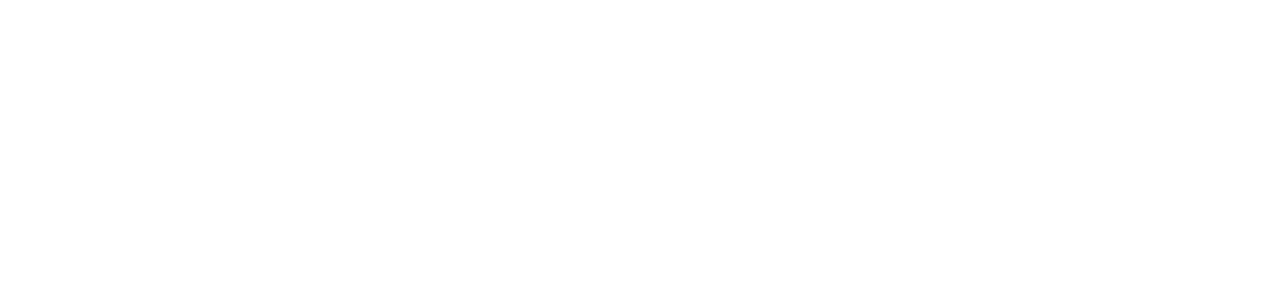
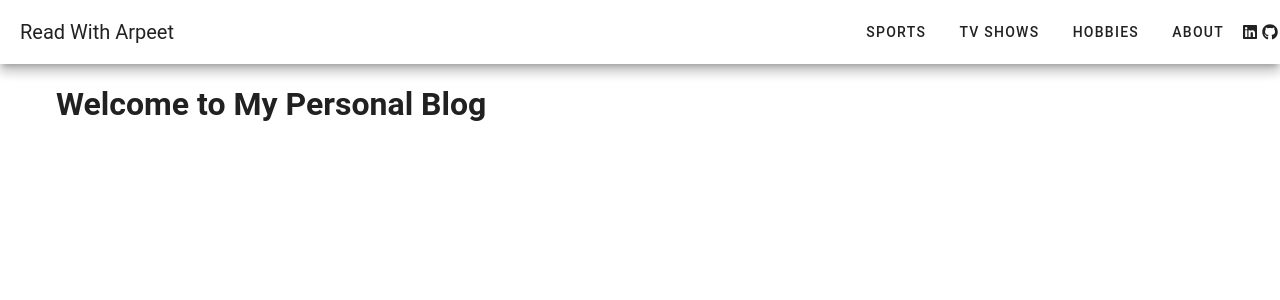
Before and after one commit to anaik31/personal_blog, a Vue app in the folder vue-blog/: page / in a window 1280 px wide. Shown: the top 300 px of the page. Built offline with nearby package versions, Linux system fonts and the light colour scheme.

Commit message:
Adding Top Navigation Bar.

```diff
--- a/vue-blog/index.html
+++ b/vue-blog/index.html
@@ -2,7 +2,11 @@
 <html lang="en">
   <head>
     <meta charset="UTF-8" />
-    <link rel="icon" type="image/svg+xml" href="/vite.svg" />
+    <link
+  href="https://cdn.jsdelivr.net/npm/@mdi/font@6.x/css/materialdesignicons.min.css"
+  rel="stylesheet"
+/>
+
     <meta name="viewport" content="width=device-width, initial-scale=1.0" />
     <title>Arpeet's Blog</title>
   </head>
--- a/vue-blog/src/App.vue
+++ b/vue-blog/src/App.vue
@@ -1,10 +1,9 @@
 <template>
-  <div>
-
-  </div>
+<Header />
 </template>
 
 <script setup>
+import Header from './components/Header.vue'
 </script>
 
 <style scoped>
--- /dev/null
+++ b/vue-blog/src/components/Header.vue
@@ -0,0 +1,31 @@
+<template>
+  <v-app>
+    <v-app-bar :elevation="8" >
+      <v-app-bar-title>Read With Arpeet</v-app-bar-title>
+      <v-btn>Sports</v-btn>
+      <v-btn>TV Shows</v-btn>
+      <v-btn>Hobbies</v-btn>
+      <v-btn>About</v-btn>
+      <font-awesome-icon :icon="['fab', 'linkedin']" />
+      <font-awesome-icon :icon="['fab', 'github']" />
+    </v-app-bar>
+
+    <v-main>
+      <v-container>
+        <h1>Welcome to My Personal Blog</h1>
+      </v-container>
+    </v-main>
+  </v-app>
+</template>
+
+<script setup>
+import { library } from '@fortawesome/fontawesome-svg-core'
+import { FontAwesomeIcon } from '@fortawesome/vue-fontawesome'
+import { faLinkedin } from '@fortawesome/free-brands-svg-icons'
+import { faGithub } from '@fortawesome/free-brands-svg-icons'
+
+library.add(faLinkedin, faGithub)
+</script>
+
+<style scoped>
+</style>
--- a/vue-blog/src/main.js
+++ b/vue-blog/src/main.js
@@ -1,5 +1,16 @@
 import { createApp } from 'vue'
-import './style.css'
 import App from './App.vue'
 
-createApp(App).mount('#app')
+import 'vuetify/styles'
+import { createVuetify } from 'vuetify'
+import * as components from 'vuetify/components'
+import * as directives from 'vuetify/directives'
+
+const vuetify = createVuetify({
+  components,
+  directives,
+})
+
+createApp(App)
+  .use(vuetify)
+  .mount('#app')
```
Also changed, not shown: vue-blog/package.json (+8 -1 lines), vue-blog/src/components/HelloWorld.vue (deleted, +0 -43 lines), 1 other file (tests, documents, lock files or other folders).
